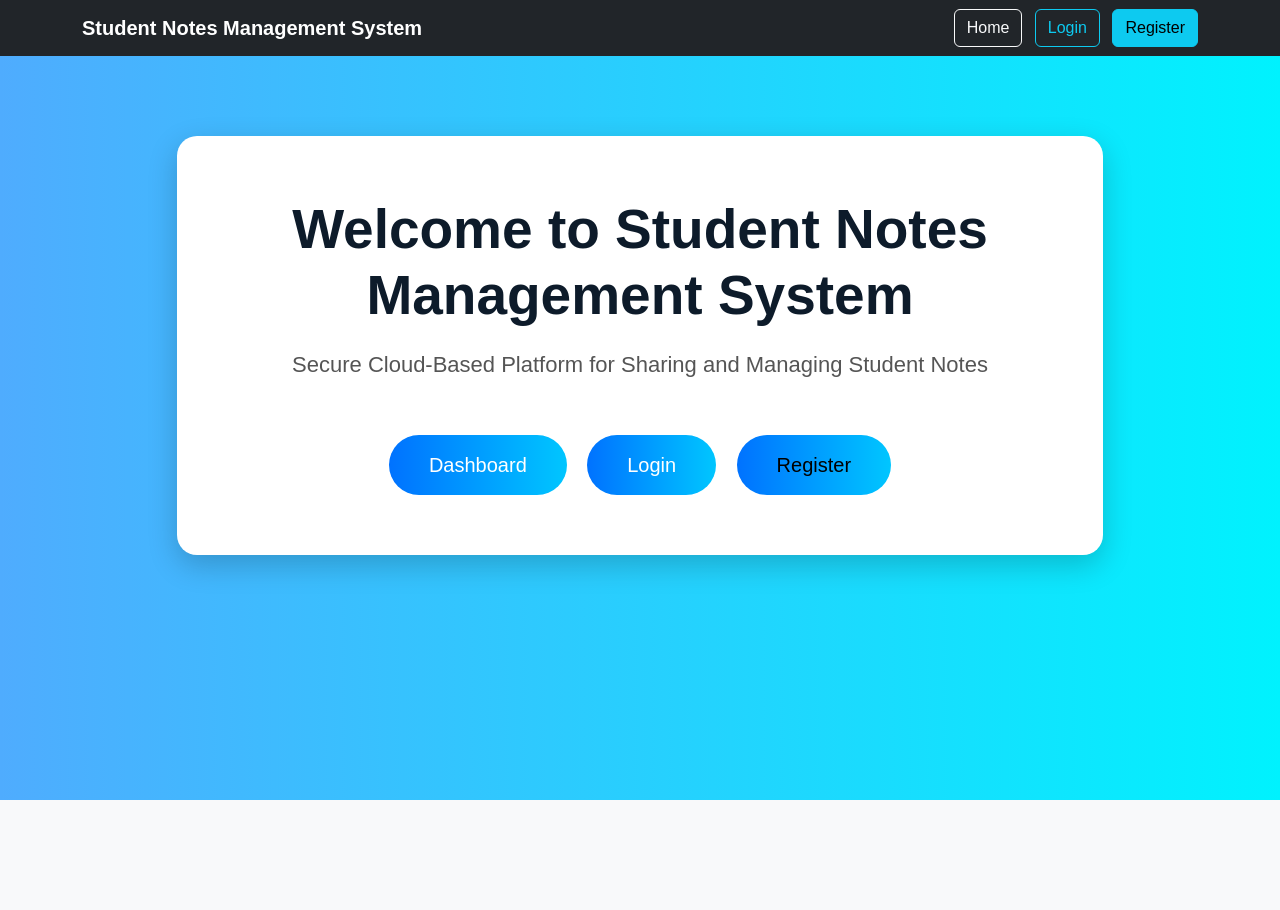
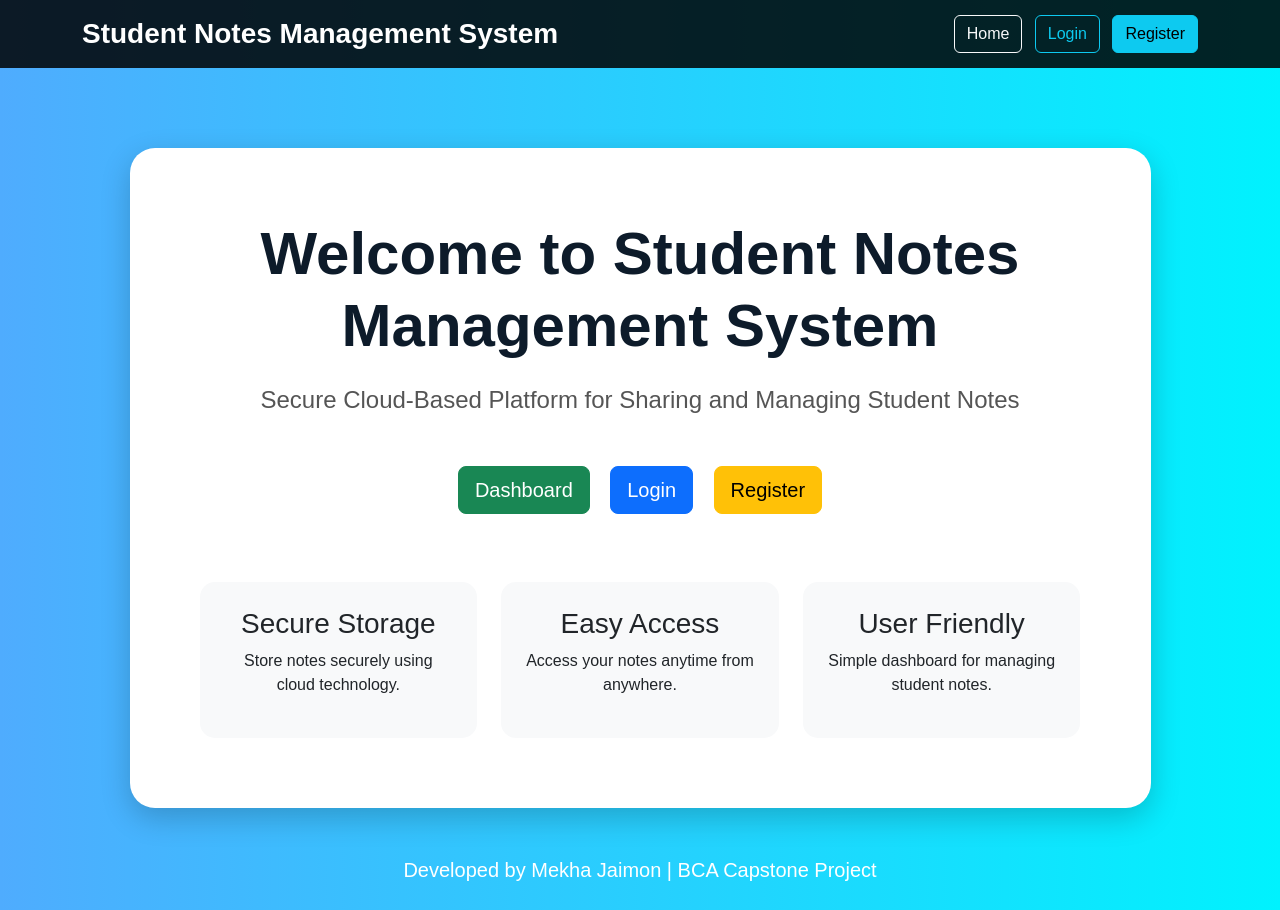
Before and after one commit to mekhajaimon/secure-cloud-student-notes, a Flask app: page / in a window 1280 px wide. Before the commit the page ends 800 px from the top, so only its background shows below. Run offline with Flask 3, Linux system fonts and the light colour scheme; some libraries are stand-ins or nearby versions.

Commit message:
Final complete capstone project with Docker

```diff
--- a/app.py
+++ b/app.py
@@ -1,17 +1,11 @@
-from flask import Flask, render_template, request, redirect, flash, session
-from flask_mysqldb import MySQL
-from werkzeug.security import generate_password_hash, check_password_hash
+
+from flask import Flask, render_template, request, redirect, session, flash
 
 app = Flask(__name__)
-app.secret_key = 'studentnotesproject'
+app.secret_key = 'studentnotessecret'
 
-# MySQL Configuration
-app.config['MYSQL_HOST'] = 'localhost'
-app.config['MYSQL_USER'] = 'mekha'
-app.config['MYSQL_PASSWORD'] = 'mekha123'
-app.config['MYSQL_DB'] = 'student_notes_db'
-
-mysql = MySQL(app)
+# Temporary notes storage
+notes_data = []
 
 # Home Page
 @app.route('/')
@@ -24,31 +18,12 @@ def login():
 
     if request.method == 'POST':
 
-        email = request.form['email']
-        password = request.form['password']
+        session['loggedin'] = True
+        session['email'] = request.form['email']
 
-        cur = mysql.connection.cursor()
+        flash('Login Successful!')
 
-        cur.execute(
-            "SELECT * FROM users WHERE email=%s",
-            (email,)
-        )
-
-        user = cur.fetchone()
-
-        cur.close()
-
-        if user and check_password_hash(user[3], password):
-
-            session['loggedin'] = True
-            session['email'] = user[2]
-
-            flash('Login Successful!')
-
-            return redirect('/dashboard')
-
-        else:
-             return "Invalid Email or Password"
+        return redirect('/dashboard')
 
     return render_template('login.html')
 
@@ -58,26 +33,13 @@ def register():
 
     if request.method == 'POST':
 
-        fullname = request.form['fullname']
-        email = request.form['email']
-        password = request.form['password']
-        hashed_password = generate_password_hash(password)
+        flash('Registration Successful! Please Login.')
 
-        cur = mysql.connection.cursor()
-
-        cur.execute(
-            "INSERT INTO users(fullname, email, password) VALUES(%s, %s, %s)",
-            (fullname, email, hashed_password)
-        )
-
-        mysql.connection.commit()
-
-        cur.close()
-
-        return render_template('success.html')
+        return redirect('/login')
 
     return render_template('register.html')
-#dashboard
+
+# Dashboard
 @app.route('/dashboard')
 def dashboard():
 
@@ -86,115 +48,63 @@ def dashboard():
 
     return redirect('/login')
 
- #add note
+# Add Note
 @app.route('/add_note', methods=['GET', 'POST'])
 def add_note():
-
-    if 'loggedin' not in session:
-        return redirect('/login')
-
-    if request.method == 'POST':
-
-        title = request.form['title']
-        content = request.form['content']
-        user_email = session['email']
-
-        cur = mysql.connection.cursor()
-
-        cur.execute(
-            "INSERT INTO notes(title, content, user_email) VALUES(%s, %s, %s)",
-            (title, content, user_email)
-        )
-
-        mysql.connection.commit()
-
-        cur.close()
-
-        flash('Note Saved Successfully!')
-
-        return redirect('/add_note')
-
-    return render_template('add_note.html')
-
-#view note
-@app.route('/view_notes')
-def view_notes():
-
-    if 'loggedin' not in session:
-        return redirect('/login')
-
-    user_email = session['email']
-
-    cur = mysql.connection.cursor()
-
-    cur.execute(
-        "SELECT * FROM notes WHERE user_email=%s",
-        (user_email,)
-    )
-
-    notes = cur.fetchall()
-
-    cur.close()
-
-    return render_template('view_notes.html', notes=notes)
-
-    cur = mysql.connection.cursor()
-
-    cur.execute("SELECT * FROM notes")
-
-    notes = cur.fetchall()
-
-    cur.close()
-
-    return render_template('view_notes.html', notes=notes)
-
-#delete_note
-@app.route('/delete_note/<int:id>')
-def delete_note(id):
-
-    cur = mysql.connection.cursor()
-
-    cur.execute("DELETE FROM notes WHERE id=%s", (id,))
-
-    mysql.connection.commit()
-
-    cur.close()
-
-    flash('Note Deleted Successfully!')
-
-    return redirect('/view_notes')
-
-#edit_note
-@app.route('/edit_note/<int:id>', methods=['GET', 'POST'])
-def edit_note(id):
-
-    cur = mysql.connection.cursor()
 
     if request.method == 'POST':
 
         title = request.form['title']
         content = request.form['content']
 
-        cur.execute(
-            "UPDATE notes SET title=%s, content=%s WHERE id=%s",
-            (title, content, id)
-        )
+        notes_data.append({
+            'title': title,
+            'content': content
+        })
 
-        mysql.connection.commit()
+        flash('Note Added Successfully!')
+
+        return redirect('/view_notes')
+
+    return render_template('add_note.html')
+
+# View Notes
+@app.route('/view_notes')
+def view_notes():
+
+    return render_template(
+        'view_notes.html',
+        notes=notes_data
+    )
+
+# Edit Note
+@app.route('/edit_note/<int:index>', methods=['GET', 'POST'])
+def edit_note(index):
+
+    if request.method == 'POST':
+
+        notes_data[index]['title'] = request.form['title']
+        notes_data[index]['content'] = request.form['content']
 
         flash('Note Updated Successfully!')
 
         return redirect('/view_notes')
 
-    cur.execute("SELECT * FROM notes WHERE id=%s", (id,))
+    note = notes_data[index]
 
-    note = cur.fetchone()
+    return render_template('edit_note.html', note=note, index=index)
 
-    cur.close()
+# Delete Note
+@app.route('/delete_note/<int:index>')
+def delete_note(index):
 
-    return render_template('edit_note.html', note=note)
+    notes_data.pop(index)
 
-#logout
+    flash('Note Deleted Successfully!')
+
+    return redirect('/view_notes')
+
+# Logout
 @app.route('/logout')
 def logout():
 
--- a/templates/index.html
+++ b/templates/index.html
@@ -1,4 +1,3 @@
-
 <!DOCTYPE html>
 <html lang="en">
 <head>
@@ -6,64 +5,75 @@
     <meta name="viewport" content="width=device-width, initial-scale=1.0">
     <title>Student Notes Management System</title>
 
+    <!-- Bootstrap -->
     <link href="https://cdn.jsdelivr.net/npm/bootstrap@5.3.3/dist/css/bootstrap.min.css" rel="stylesheet">
 
     <style>
-        body {
+
+        body{
             background: linear-gradient(to right, #4facfe, #00f2fe);
             min-height: 100vh;
             font-family: Arial, sans-serif;
         }
 
-        .navbar {
-            background-color: rgba(0,0,0,0.8);
+        .navbar{
+            background-color: rgba(0,0,0,0.85);
         }
 
-        .hero-section {
+        .hero-section{
             margin-top: 80px;
         }
 
-        .main-card {
+        .main-card{
             background: white;
-            border-radius: 20px;
-            padding: 60px;
+            border-radius: 25px;
+            padding: 70px;
             box-shadow: 0px 10px 30px rgba(0,0,0,0.2);
         }
 
-        .main-title {
-            font-size: 55px;
+        .main-title{
+            font-size: 60px;
             font-weight: bold;
             color: #0d1b2a;
         }
 
-        .subtitle {
-            font-size: 22px;
+        .subtitle{
+            font-size: 24px;
             color: #555;
             margin-top: 20px;
         }
 
-        .custom-btn {
-            margin-top: 30px;
-            padding: 15px 40px;
-            font-size: 20px;
-            border-radius: 50px;
-            background: linear-gradient(to right, #0072ff, #00c6ff);
-            border: none;
+        .feature-box{
+            background: #f8f9fa;
+            border-radius: 15px;
+            padding: 25px;
+            margin-top: 20px;
             transition: 0.3s;
         }
 
-        .custom-btn:hover {
-            transform: scale(1.05);
+        .feature-box:hover{
+            transform: translateY(-5px);
+            box-shadow: 0px 5px 15px rgba(0,0,0,0.15);
         }
+
+        .footer{
+            margin-top: 50px;
+            text-align: center;
+            color: white;
+            padding-bottom: 20px;
+        }
+
     </style>
 
 </head>
 <body>
 
-    <nav class="navbar navbar-expand-lg navbar-dark bg-dark">
+    <!-- Navbar -->
+
+    <nav class="navbar navbar-expand-lg navbar-dark">
         <div class="container">
 
-        <a class="navbar-brand fw-bold" href="/">
+            <a class="navbar-brand fw-bold fs-3" href="/">
                 Student Notes Management System
             </a>
 
@@ -86,9 +96,14 @@
         </div>
     </nav>
 
+
+    <!-- Hero Section -->
+
     <div class="container hero-section">
+
         <div class="row justify-content-center">
-            <div class="col-lg-10">
+
+            <div class="col-lg-11">
 
                 <div class="main-card text-center">
 
@@ -100,26 +115,74 @@
                         Secure Cloud-Based Platform for Sharing and Managing Student Notes
                     </p>
 
-<div class="mt-4">
 
-    <a href="/dashboard" class="btn btn-success custom-btn me-3">
+                    <!-- Buttons -->
+
+                    <div class="mt-5">
+
+                        <a href="/dashboard" class="btn btn-success btn-lg me-3">
                             Dashboard
                         </a>
 
-    <a href="/login" class="btn btn-primary custom-btn me-3">
+                        <a href="/login" class="btn btn-primary btn-lg me-3">
                             Login
                         </a>
 
-    <a href="/register" class="btn btn-warning custom-btn">
+                        <a href="/register" class="btn btn-warning btn-lg">
                             Register
                         </a>
+
+                    </div>
+
+
+                    <!-- Features -->
+
+                    <div class="row mt-5">
+
+                        <div class="col-md-4">
+                            <div class="feature-box">
+                                <h3>Secure Storage</h3>
+                                <p>
+                                    Store notes securely using cloud technology.
+                                </p>
+                            </div>
+                        </div>
+
+                        <div class="col-md-4">
+                            <div class="feature-box">
+                                <h3>Easy Access</h3>
+                                <p>
+                                    Access your notes anytime from anywhere.
+                                </p>
+                            </div>
+                        </div>
+
+                        <div class="col-md-4">
+                            <div class="feature-box">
+                                <h3>User Friendly</h3>
+                                <p>
+                                    Simple dashboard for managing student notes.
+                                </p>
+                            </div>
+                        </div>
 
                     </div>
 
                 </div>
 
             </div>
+
         </div>
+
+    </div>
+
+
+    <!-- Footer -->
+
+    <div class="footer">
+        <h5>
+            Developed by Mekha Jaimon | BCA Capstone Project
+        </h5>
     </div>
 
 </body>
```
Also changed, not shown: templates/view_notes.html (+57 -39 lines), 1 other file. Lines whose indentation alone changed are shown as unchanged.
